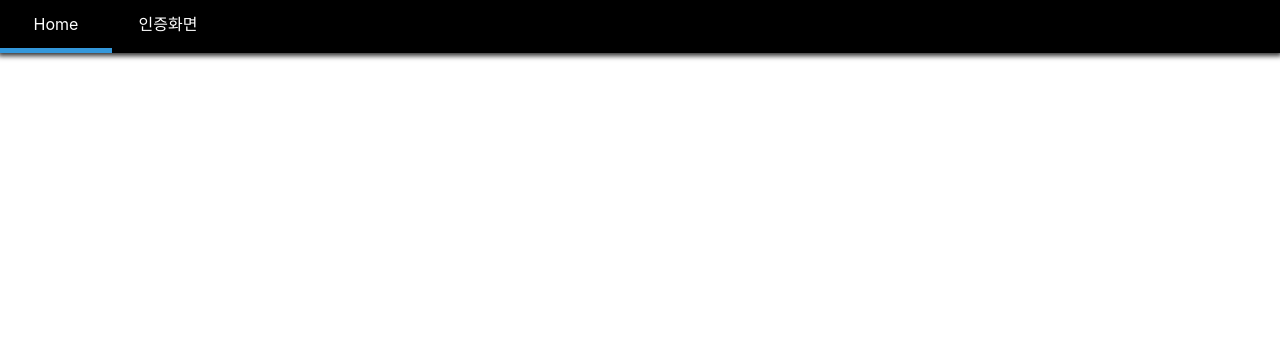
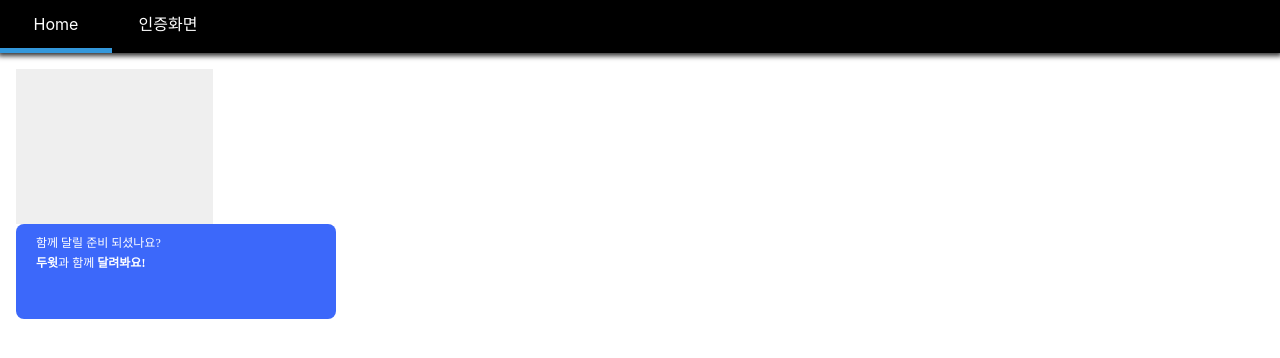
Before and after one commit to yeongbinim/dowith, a React (Create React App) app: page /#/ in a window 1280 px wide. Shown: the top 358 px of the page. Built offline with nearby package versions, Linux system fonts and the light colour scheme.

Commit message:
210805_implement Banner&Image Component

```diff
--- /dev/null
+++ b/src/Components/Banner.js
@@ -0,0 +1,44 @@
+import React from "react";
+import styled from "styled-components";
+
+const BannerContainer = styled.div`
+  width: 320px;
+  height: 95px;
+  background-color: #3c68fa;
+  border-radius: 8px;
+`;
+
+const TextContainer = styled.div`
+  top: 9px;
+  left: 20px;
+  position: relative;
+
+  font-size: 12px;
+  font-family: Pretendard;
+  font-weight: normal;
+  line-height: 20px;
+  color: #000;
+`;
+
+const Text = styled.div`
+  color: #fff;
+`;
+
+const TextBold = styled.span`
+  font-weight: bold;
+`;
+
+const Banner = () => {
+  return (
+    <BannerContainer>
+      <TextContainer>
+        <Text>함께 달릴 준비 되셨나요?</Text>
+        <Text>
+          <TextBold>두윗</TextBold>과 함께 <TextBold>달려봐요!</TextBold>
+        </Text>
+      </TextContainer>
+    </BannerContainer>
+  );
+};
+
+export default Banner;
--- /dev/null
+++ b/src/Components/Image.js
@@ -0,0 +1,14 @@
+import React from "react";
+import styled from "styled-components";
+
+const ImageContainer = styled.div`
+  width: 197px;
+  height: 155px;
+  background-color: #efefef;
+`;
+
+const Image = () => {
+  return <ImageContainer />;
+};
+
+export default Image;
--- a/src/Routes/Home/Presenter.js
+++ b/src/Routes/Home/Presenter.js
@@ -1,13 +1,17 @@
 import React from "react";
 import styled from "styled-components";
+import ImageContainer from "Components/Image";
+import BannerContainer from "Components/Banner";
 
 const Container = styled.div`
-	padding:1rem;
+  padding: 1rem;
 `;
 
 const Presenter = () => (
-	<Container>
-	</Container>
+  <Container>
+    <ImageContainer />
+    <BannerContainer />
+  </Container>
 );
 
 // Presenter.propTypes = {
```
Also changed, not shown: 1 other file (tests, documents, lock files or other folders).
